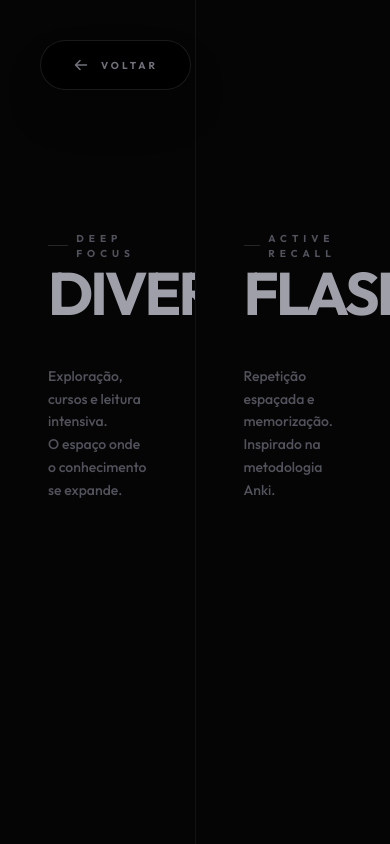
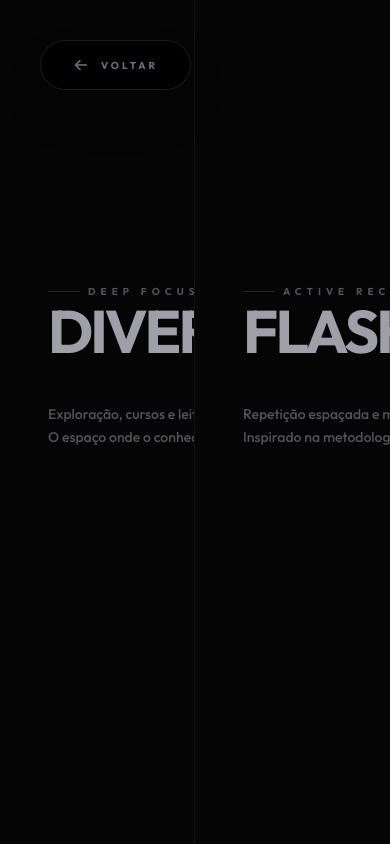
Before and after one commit to charlesmsobreira-cmd/InverseBrainrot, a Next.js app: page /estudos in a window 390 px wide. Built offline with nearby package versions, Linux system fonts and the light colour scheme; a web font is replaced by a local one.

Commit message:
style: fix flashcard timing and rewrite study hub animations for smoothness

```diff
--- a/src/app/estudos/flashcards/page.tsx
+++ b/src/app/estudos/flashcards/page.tsx
@@ -110,7 +110,7 @@ export default function FlashcardsPage() {
       newNextReview = new Date(Date.now() + 10 * 60 * 1000); // 10 minutos
     } else if (action === 'dificil') {
       newInterval = Math.max(1, Math.floor(card.interval * 0.5));
-      newNextReview = new Date(Date.now() + 1 * 60 * 60 * 1000); // 1 hora
+      newNextReview = new Date(Date.now() + 10 * 60 * 1000); // 10 minutos
     } else if (action === 'bom') {
       newInterval = card.interval === 0 ? 1 : card.interval * 2;
       newNextReview = new Date(Date.now() + newInterval * 24 * 60 * 60 * 1000);
@@ -129,14 +129,13 @@ export default function FlashcardsPage() {
       })
       .eq('id', card.id);
 
-    setIsFlipped(false);
-    setTimeout(() => {
+    // Atualizar estado sem atraso brusco
     if (currentIndex < deck.length - 1) {
       setCurrentIndex(prev => prev + 1);
+      setIsFlipped(false);
     } else {
       setSessionFinished(true);
     }
-    }, 150);
   };
 
   const restart = () => {
@@ -234,10 +233,13 @@ export default function FlashcardsPage() {
       ) : (
         <div className="flex-1 flex flex-col items-center justify-center relative z-10 w-full max-w-xl mx-auto perspective-[1000px]">
 
+          <AnimatePresence mode="wait">
             <motion.div
+              key={currentIndex}
               className="w-full aspect-[4/3] rounded-[3rem] cursor-pointer relative"
-            initial={false}
-            animate={{ rotateY: isFlipped ? 180 : 0 }}
+              initial={{ opacity: 0, x: 20, scale: 0.95, rotateY: 0 }}
+              animate={{ opacity: 1, x: 0, scale: 1, rotateY: isFlipped ? 180 : 0 }}
+              exit={{ opacity: 0, x: -20, scale: 0.95, rotateY: 180 }}
               transition={{ type: "spring", stiffness: 260, damping: 25 }}
               style={{ transformStyle: "preserve-3d" }}
               onClick={flipCard}
@@ -272,6 +274,7 @@ export default function FlashcardsPage() {
               </h2>
             </div>
           </motion.div>
+          </AnimatePresence>
 
           {/* Action Buttons */}
           <div className="h-24 w-full mt-10">
--- a/src/app/estudos/page.tsx
+++ b/src/app/estudos/page.tsx
@@ -1,58 +1,58 @@
 'use client';
 
-import { motion, AnimatePresence } from 'framer-motion';
+import { motion } from 'framer-motion';
 import { ArrowLeft } from '@phosphor-icons/react';
 import Link from 'next/link';
 import { useRouter } from 'next/navigation';
+import { useState } from 'react';
+
 export default function StudyPage() {
   const router = useRouter();
+  const [hovered, setHovered] = useState<'diversos' | 'flashcards' | null>(null);
+
+  // Calcula a largura flexível sem depender da engine do framer motion
+  const getWidth = (section: 'diversos' | 'flashcards') => {
+    if (!hovered) return '50%';
+    return hovered === section ? '65%' : '35%';
+  };
 
   return (
-    <main
-      className="h-screen w-screen overflow-hidden flex relative bg-[#050505] selection:bg-white selection:text-black"
-    >
+    <main className="h-screen w-screen overflow-hidden flex relative bg-[#050505] selection:bg-white selection:text-black">
       {/* Back button */}
       <Link href="/" className="absolute top-10 left-10" style={{ zIndex: 100 }}>
         <motion.button
-          whileHover={{ x: -10 }}
+          whileHover={{ scale: 1.05 }}
+          whileTap={{ scale: 0.95 }}
           className="flex items-center gap-3 px-8 py-4 border border-white/10 rounded-full text-zinc-500 hover:text-white font-black uppercase tracking-[0.3em] text-[10px] transition-all bg-black shadow-2xl backdrop-blur-xl"
         >
           <ArrowLeft size={16} weight="bold" /> Voltar
         </motion.button>
       </Link>
 
-      {/* ── SPLIT SECTIONS ── */}
-      <motion.div
-        initial="hidden"
-        animate="visible"
-        className="flex-1 flex flex-row h-full w-full"
-      >
+      <div className="flex-1 flex flex-row h-full w-full">
 
         {/* ── SECTION: ESTUDOS DIVERSOS ───────────────────────── */}
         <motion.div
+          initial={{ opacity: 0 }}
+          animate={{ opacity: 1 }}
+          transition={{ duration: 1 }}
+          onMouseEnter={() => setHovered('diversos')}
+          onMouseLeave={() => setHovered(null)}
           onClick={() => router.push('/estudos/diversos')}
-          initial={{ x: -50, opacity: 0 }}
-          animate={{ x: 0, opacity: 1 }}
-          transition={{
-            duration: 1.2,
-            ease: [0.16, 1, 0.3, 1],
-            flex: { duration: 1.5, ease: [0.16, 1, 0.3, 1] }
-          }}
-          whileHover={{ flex: 1.5 }}
-          className="relative flex-1 group cursor-pointer border-r border-white/5 overflow-hidden"
+          style={{ width: getWidth('diversos') }}
+          className="relative flex flex-col justify-center px-12 md:px-24 cursor-pointer border-r border-white/5 overflow-hidden transition-[width] duration-[1200ms] ease-[cubic-bezier(0.16,1,0.3,1)] group"
         >
-          {/* Subtle bg glow */}
-          <div className="absolute inset-0 bg-gradient-to-b from-white/[0.02] to-transparent opacity-0 group-hover:opacity-100 transition-opacity duration-1000" />
+          <div className="absolute inset-0 bg-gradient-to-b from-white/[0.02] to-transparent opacity-0 group-hover:opacity-100 transition-opacity duration-1000 pointer-events-none" />
 
-          <div className="h-full w-full flex flex-col justify-center px-12 md:px-24 relative z-10">
+          <div className="relative z-10 w-full min-w-[500px]">
             <motion.div
               initial={{ opacity: 0, y: 10 }}
               animate={{ opacity: 1, y: 0 }}
-              transition={{ delay: 0.3 }}
+              transition={{ delay: 0.1, duration: 0.8 }}
               className="flex items-center gap-2 mb-2"
             >
               <div className="w-8 h-[1px] bg-zinc-800 group-hover:w-16 group-hover:bg-white transition-all duration-700" />
-              <span className="text-[10px] font-black uppercase tracking-[0.5em] text-zinc-600 group-hover:text-white transition-colors">
+              <span className="text-[10px] font-black uppercase tracking-[0.5em] text-zinc-600 group-hover:text-white transition-colors duration-700">
                 Deep Focus
               </span>
             </motion.div>
@@ -61,7 +61,7 @@ export default function StudyPage() {
               Diversos
             </h2>
 
-            <p className="mt-12 text-sm text-zinc-600 font-medium leading-relaxed max-w-sm group-hover:text-zinc-300 transition-colors">
+            <p className="mt-12 text-sm text-zinc-600 font-medium leading-relaxed max-w-sm group-hover:text-zinc-300 transition-colors duration-700">
               Exploração, cursos e leitura intensiva. <br />O espaço onde o conhecimento se expande.
             </p>
 
@@ -72,36 +72,30 @@ export default function StudyPage() {
                </div>
             </div>
           </div>
-
         </motion.div>
 
         {/* ── SECTION: FLASHCARDS ─────────────────────────────── */}
         <motion.div
+          initial={{ opacity: 0 }}
+          animate={{ opacity: 1 }}
+          transition={{ duration: 1 }}
+          onMouseEnter={() => setHovered('flashcards')}
+          onMouseLeave={() => setHovered(null)}
           onClick={() => router.push('/estudos/flashcards')}
-          initial={{ x: 50, opacity: 0 }}
-          animate={{ x: 0, opacity: 1 }}
-          transition={{
-            duration: 1.2,
-            ease: [0.16, 1, 0.3, 1],
-            x: { delay: 0.1, duration: 1.2 },
-            opacity: { delay: 0.1, duration: 1.2 },
-            flex: { duration: 1.5, ease: [0.16, 1, 0.3, 1] }
-          }}
-          whileHover={{ flex: 1.5 }}
-          className="relative flex-1 group cursor-pointer overflow-hidden"
+          style={{ width: getWidth('flashcards') }}
+          className="relative flex flex-col justify-center px-12 md:px-24 cursor-pointer overflow-hidden transition-[width] duration-[1200ms] ease-[cubic-bezier(0.16,1,0.3,1)] group"
         >
-          {/* Subtle bg glow */}
-          <div className="absolute inset-0 bg-gradient-to-b from-white/[0.02] to-transparent opacity-0 group-hover:opacity-100 transition-opacity duration-1000" />
+          <div className="absolute inset-0 bg-gradient-to-b from-white/[0.02] to-transparent opacity-0 group-hover:opacity-100 transition-opacity duration-1000 pointer-events-none" />
 
-          <div className="h-full w-full flex flex-col justify-center px-12 md:px-24 relative z-10">
+          <div className="relative z-10 w-full min-w-[500px]">
             <motion.div
               initial={{ opacity: 0, y: 10 }}
               animate={{ opacity: 1, y: 0 }}
-              transition={{ delay: 0.4 }}
+              transition={{ delay: 0.2, duration: 0.8 }}
               className="flex items-center gap-2 mb-2"
             >
               <div className="w-8 h-[1px] bg-zinc-800 group-hover:w-16 group-hover:bg-white transition-all duration-700" />
-              <span className="text-[10px] font-black uppercase tracking-[0.5em] text-zinc-600 group-hover:text-white transition-colors">
+              <span className="text-[10px] font-black uppercase tracking-[0.5em] text-zinc-600 group-hover:text-white transition-colors duration-700">
                 Active Recall
               </span>
             </motion.div>
@@ -110,7 +104,7 @@ export default function StudyPage() {
               Flashcards
             </h2>
 
-            <p className="mt-12 text-sm text-zinc-600 font-medium leading-relaxed max-w-sm group-hover:text-zinc-300 transition-colors">
+            <p className="mt-12 text-sm text-zinc-600 font-medium leading-relaxed max-w-sm group-hover:text-zinc-300 transition-colors duration-700">
               Repetição espaçada e memorização. <br />Inspirado na metodologia Anki.
             </p>
 
@@ -121,10 +115,9 @@ export default function StudyPage() {
                </div>
             </div>
           </div>
-
         </motion.div>
 
-      </motion.div>
+      </div>
     </main>
   );
 }
```
Lines whose indentation alone changed are shown as unchanged.
